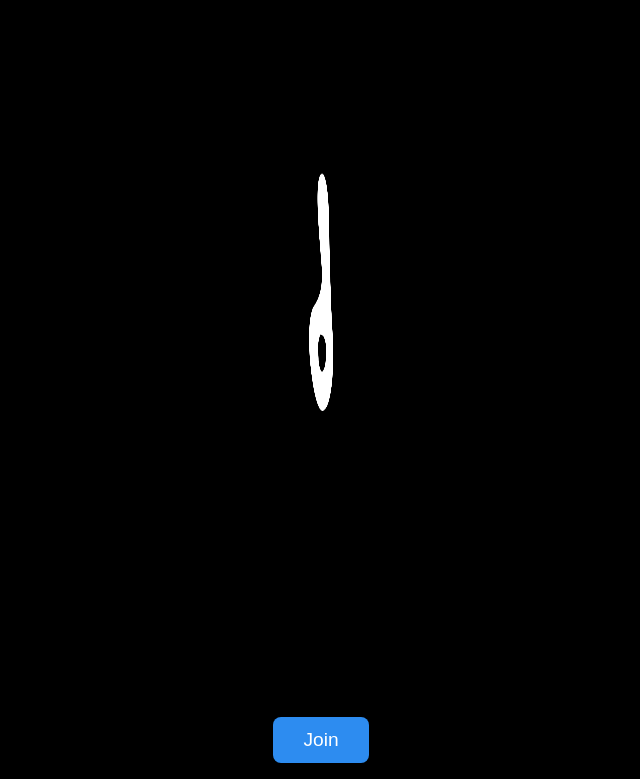
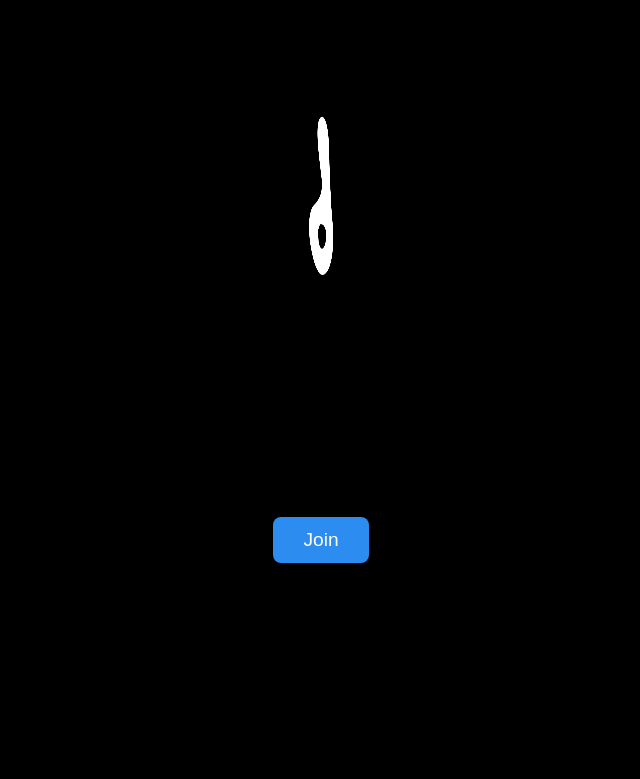
Before and after one commit to Freezing0rb/billysdreamworld.com, a plain HTML site: page index.html in a window 1280 px wide. Shown: the part 77-856 px from the top of the page, without its empty margins (319-959 px from the left). After the commit the page ends 800 px from the top, so only its background shows below. Drawn offline with Linux system fonts and the light colour scheme.

Commit message:
Update index.html

```diff
--- a/index.html
+++ b/index.html
@@ -31,7 +31,7 @@
   </style>
 </head>
 <body>
-  <img alt="Website Logo" class="logo" src="images/drmn1.png" widht="600" height="600">
+  <img alt="Website Logo" class="logo" src="images/drmn1.png" widht="600" height="400">
   <h1>Welcome to Our Public Website!</h1>
   <p>
     <a href="https://github.com/" class="link-button" target="_blank" rel="noopener">Join</a>
```
